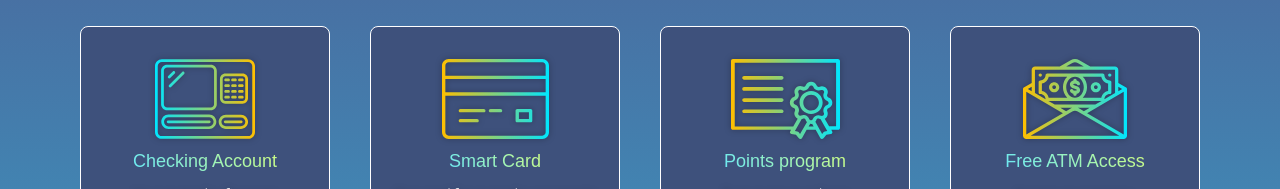
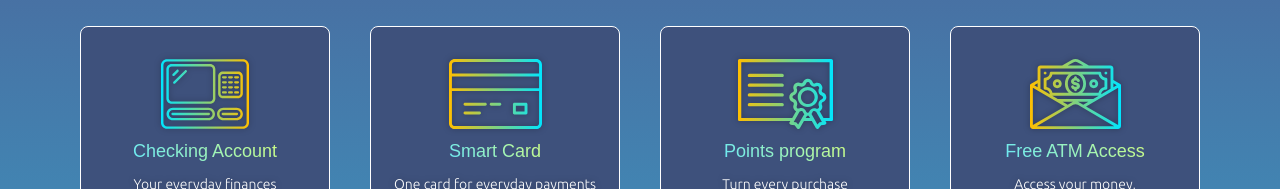
Before and after one commit to melissawebster/bytebank, a Next.js app: page / in a window 1280 px wide. Shown: the part 445-634 px from the top of the page. Built offline with nearby package versions, Linux system fonts and the light colour scheme; a web font is replaced by a local one.

Commit message:
adjust CardLanding img size

```diff
--- a/src/app/(root)/page.tsx
+++ b/src/app/(root)/page.tsx
@@ -94,8 +94,8 @@ export default function Home() {
               img={
                   <Image
                     src="/assets/icon-account.svg"
-                    width={100}
-                    height={80}
+                    width={88}
+                    height={70}
                     alt="Checking Account"
                     className="object-contain"
                   />
@@ -112,8 +112,8 @@ export default function Home() {
               img={
                 <Image
                   src="/assets/icon-card.svg"
-                  width={107}
-                  height={80}
+                  width={93}
+                  height={70}
                   alt="Smart Card"
                 />
               }
@@ -131,8 +131,8 @@ export default function Home() {
               img={
                 <Image
                   src="/assets/icon-points.svg"
-                  width={109}
-                  height={80}
+                  width={95}
+                  height={70}
                   alt="Points program"
                 />
               }
@@ -148,8 +148,8 @@ export default function Home() {
               img={
                 <Image
                   src="/assets/icon-atm.svg"
-                  width={104}
-                  height={80}
+                  width={91}
+                  height={70}
                   alt="Free ATM Access"
                 />
               }
```
